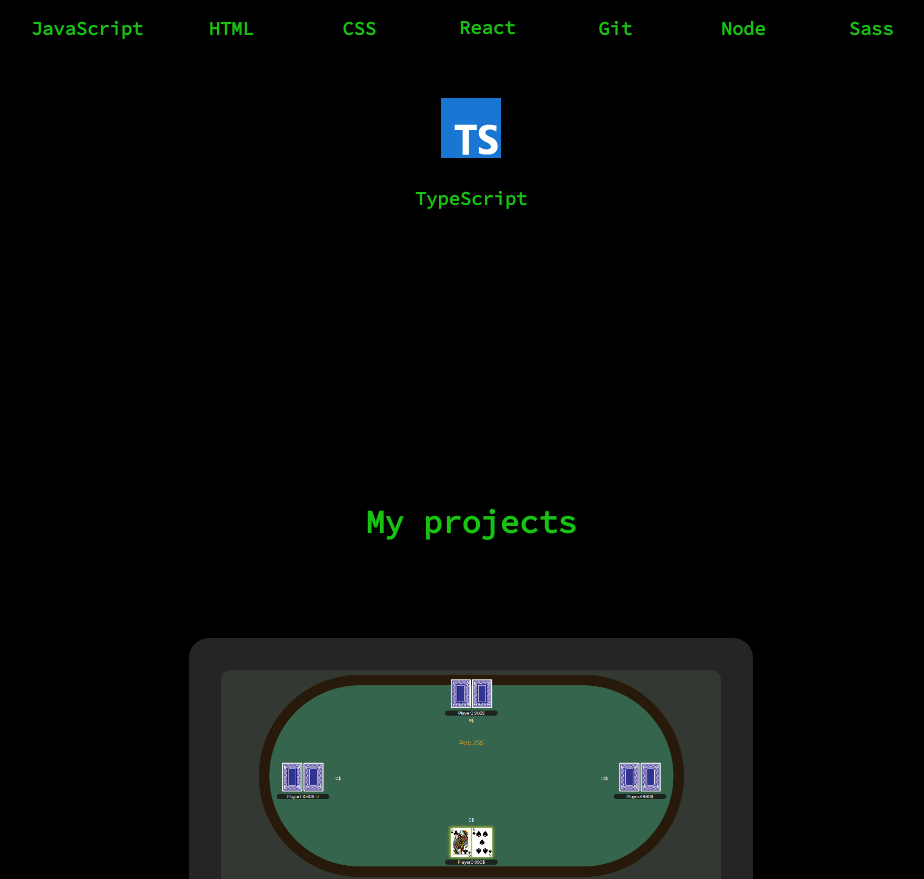
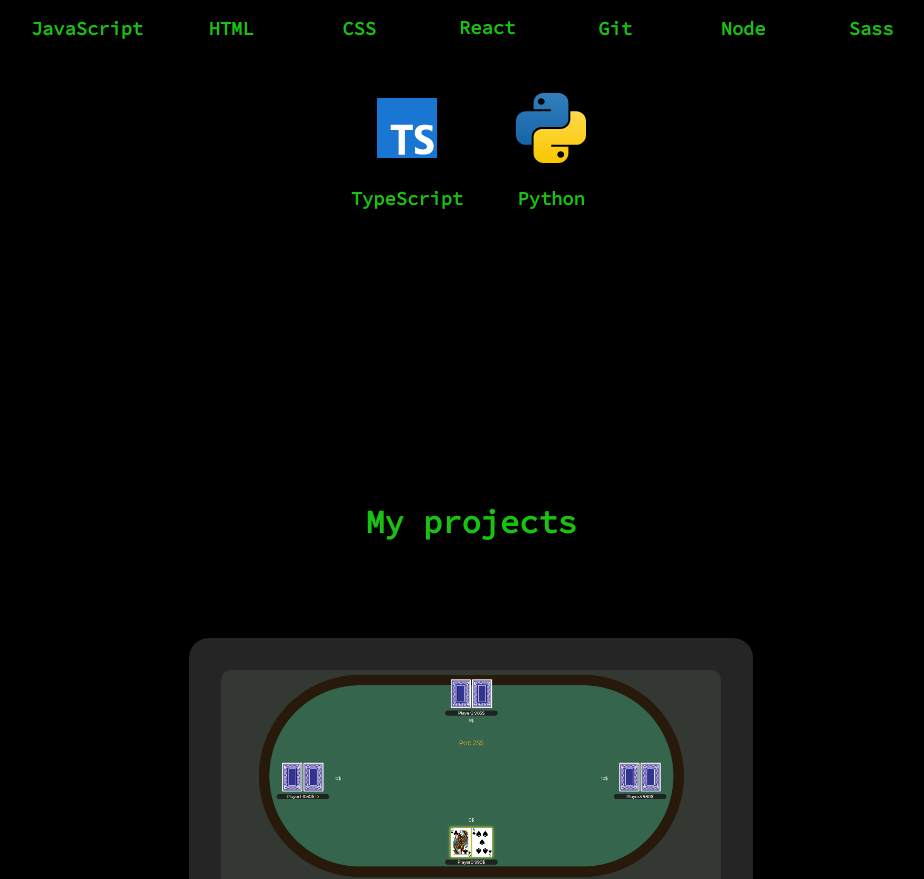
Before and after one commit to ddmuzyk/dmuzyka, a React (Create React App) app: page / in a window 1280 px wide. Shown: the part 1252-2131 px from the top of the page, without its empty margins (169-1093 px from the left). Built offline with nearby package versions, Linux system fonts and the light colour scheme.

Commit message:
added python icon to skills

```diff
--- a/src/components/Skills/Skills.js
+++ b/src/components/Skills/Skills.js
@@ -1,6 +1,7 @@
 import React from "react";
 import './Skills.css';
 import TypeScriptLogo from "./svgs/TypeScript";
+import PythonLogo from "./svgs/Python";
 // import svg from './js.svg';
 // import {ReactComponent as Happy} from './happy';
 
@@ -63,6 +64,9 @@ const Skills = () => {
               <div id="iconskill">
                 <TypeScriptLogo/>
               </div>
+              <div id="iconskill">
+                <PythonLogo/>
+              </div>
           </div>
       </section>
   )
--- /dev/null
+++ b/src/components/Skills/svgs/Python.js
@@ -0,0 +1,25 @@
+import React from 'react';
+
+const PythonLogo = () => {
+  return (
+    <>
+      <svg width="80px" viewBox="0 0 32 32" fill="none" xmlns="http://www.w3.org/2000/svg">
+      <path fill-rule="evenodd" clip-rule="evenodd" d="M13.0164 2C10.8193 2 9.03825 3.72453 9.03825 5.85185V8.51852H15.9235V9.25926H5.97814C3.78107 9.25926 2 10.9838 2 13.1111L2 18.8889C2 21.0162 3.78107 22.7407 5.97814 22.7407H8.27322V19.4815C8.27322 17.3542 10.0543 15.6296 12.2514 15.6296H19.5956C21.4547 15.6296 22.9617 14.1704 22.9617 12.3704V5.85185C22.9617 3.72453 21.1807 2 18.9836 2H13.0164ZM12.0984 6.74074C12.8589 6.74074 13.4754 6.14378 13.4754 5.40741C13.4754 4.67103 12.8589 4.07407 12.0984 4.07407C11.3378 4.07407 10.7213 4.67103 10.7213 5.40741C10.7213 6.14378 11.3378 6.74074 12.0984 6.74074Z" fill="url(#paint0_linear_87_8204)"/>
+      <path fill-rule="evenodd" clip-rule="evenodd" d="M18.9834 30C21.1805 30 22.9616 28.2755 22.9616 26.1482V23.4815L16.0763 23.4815L16.0763 22.7408L26.0217 22.7408C28.2188 22.7408 29.9998 21.0162 29.9998 18.8889V13.1111C29.9998 10.9838 28.2188 9.25928 26.0217 9.25928L23.7266 9.25928V12.5185C23.7266 14.6459 21.9455 16.3704 19.7485 16.3704L12.4042 16.3704C10.5451 16.3704 9.03809 17.8296 9.03809 19.6296L9.03809 26.1482C9.03809 28.2755 10.8192 30 13.0162 30H18.9834ZM19.9015 25.2593C19.1409 25.2593 18.5244 25.8562 18.5244 26.5926C18.5244 27.329 19.1409 27.9259 19.9015 27.9259C20.662 27.9259 21.2785 27.329 21.2785 26.5926C21.2785 25.8562 20.662 25.2593 19.9015 25.2593Z" fill="url(#paint1_linear_87_8204)"/>
+      <defs>
+      <linearGradient id="paint0_linear_87_8204" x1="12.4809" y1="2" x2="12.4809" y2="22.7407" gradientUnits="userSpaceOnUse">
+      <stop stop-color="#327EBD"/>
+      <stop offset="1" stop-color="#1565A7"/>
+      </linearGradient>
+      <linearGradient id="paint1_linear_87_8204" x1="19.519" y1="9.25928" x2="19.519" y2="30" gradientUnits="userSpaceOnUse">
+      <stop stop-color="#FFDA4B"/>
+      <stop offset="1" stop-color="#F9C600"/>
+      </linearGradient>
+      </defs>
+      </svg>
+      <h3 className="iconName">Python</h3>
+    </>
+  );
+};
+
+export default PythonLogo;
```
Also changed, not shown: src/App.css (line endings or trailing spaces), src/components/Skills/svgs/python.svg (added).
